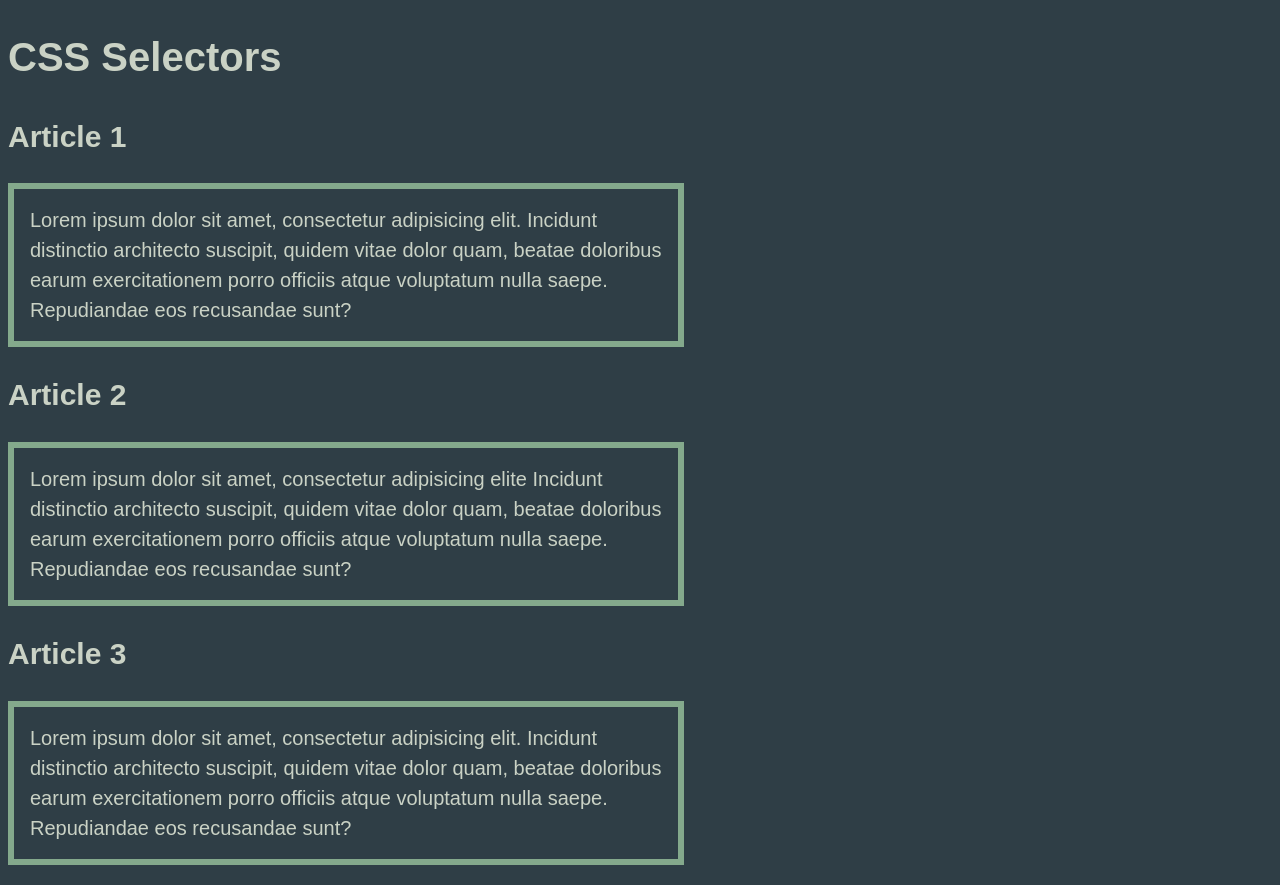
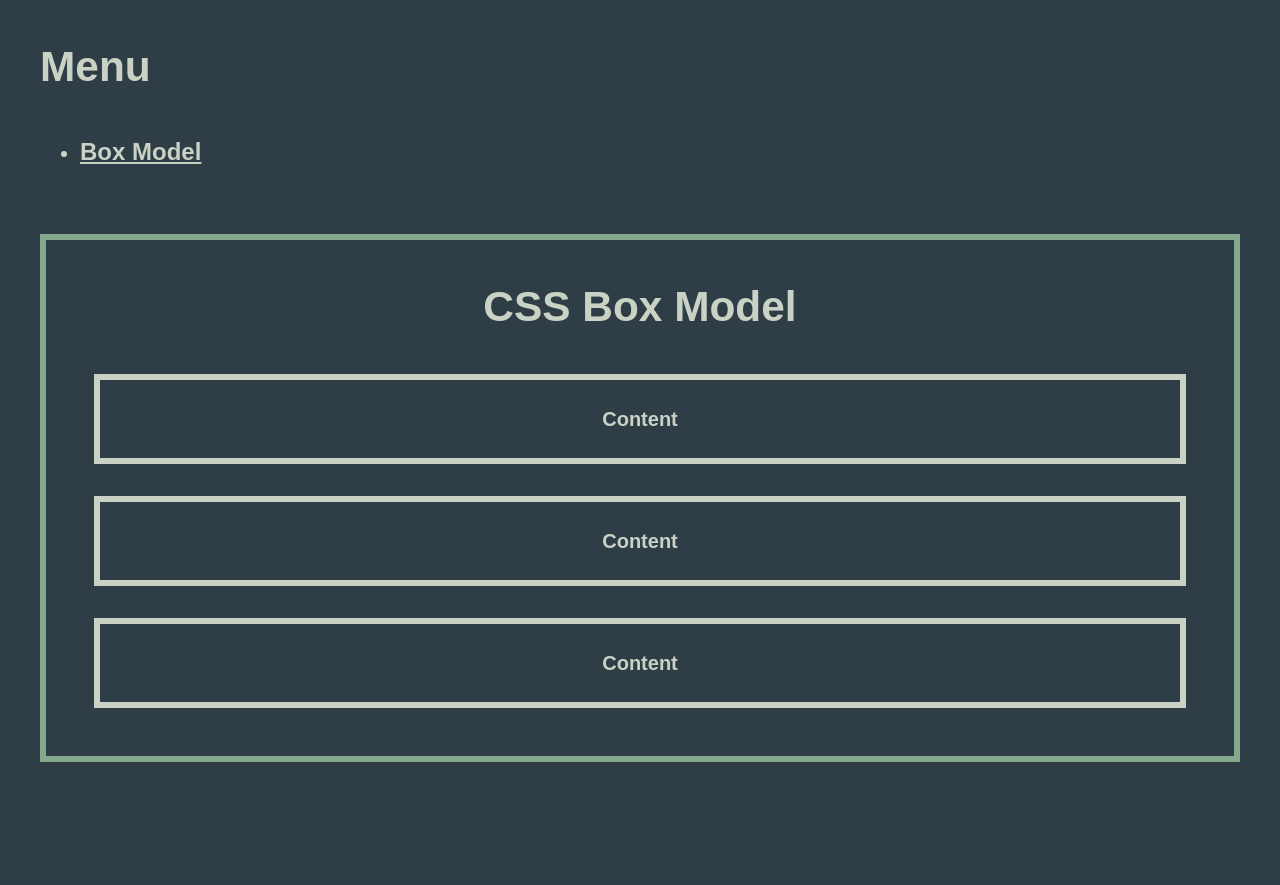
Before and after one commit to MiguelCalderon2006/CSS, a plain HTML site: page index.html in a window 1280 px wide. After the commit the page ends 826 px from the top, so only its background shows below. Drawn offline with Linux system fonts and the light colour scheme.

Commit message:
box model & doc formatting done

```diff
--- a/css/style.css
+++ b/css/style.css
@@ -1,20 +1,58 @@
 /* https://coolors.co/palette/cad2c5-84a98c-52796f-354f52-2f3e46 */
 /* Clolor pallete used */
+* {
+  box-sizing: border-box;
+}
 
 body {
-  font-size: 20px;
   font-family: Arial, Helvetica, sans-serif;
   line-height: 1.5;
   background: #2f3e46;
   color: #cad2c5;
+  padding-right: 2rem;
+  padding-left: 2rem;
+  font-size: 1.25rem;
+}
+nav {
+  margin-bottom: 4rem;
+}
+section {
+  text-align: center;
+
+  border: 6px solid #84a98c;
+  padding-left: 1rem;
+  padding-right: 1rem;
+  padding-bottom: 1rem;
+  margin-bottom: 4rem;
 }
 
-p {
-  border: 6px solid #84a98c;
+.bmContainer {
+  padding: 1.5rem;
+  margin: 2rem;
+  text-align: center;
+  font-weight: 800;
+  border: 6px solid #cad2c5;
+}
+
+h1 {
   color: #cad2c5;
-  width: 50%;
+  font-size: 2.65rem;
+}
+h2 {
+  color: #cad2c5;
+  font-size: 1.5rem;
+}
+h3 {
+  color: #cad2c5;
   font-size: 1.25rem;
-  padding: 1rem;
+}
+
+a {
+  color: #cad2c5;
+}
+
+a:hover {
+  color: #52796f;
 }
 
 /* h1 {
--- a/index.html
+++ b/index.html
@@ -9,36 +9,20 @@
     <style></style>
   </head>
   <body>
-    <h1>CSS Selectors</h1>
+    <nav class="menuSection">
+      <h1>Menu</h1>
+      <ul>
+        <li>
+          <h2><a href="#box">Box Model</a></h2>
+        </li>
+      </ul>
+    </nav>
 
-    <article>
-      <h2>Article 1</h2>
-      <p class="a1">
-        Lorem ipsum dolor sit amet, consectetur adipisicing elit. Incidunt
-        distinctio architecto suscipit, quidem vitae dolor quam, beatae
-        doloribus earum exercitationem porro officiis atque voluptatum nulla
-        saepe. Repudiandae eos recusandae sunt?
-      </p>
-    </article>
-    <article>
-      <h2>Article 2</h2>
-      <p class="a2">
-        Lorem ipsum dolor sit amet,<span class="highlight">
-          consectetur adipisicing elite
-        </span>
-        Incidunt distinctio architecto suscipit, quidem vitae dolor quam, beatae
-        doloribus earum exercitationem porro officiis atque voluptatum nulla
-        saepe. Repudiandae eos recusandae sunt?
-      </p>
-    </article>
-    <article>
-      <h2>Article 3</h2>
-      <p class="a3">
-        Lorem ipsum dolor sit amet, consectetur adipisicing elit. Incidunt
-        distinctio architecto suscipit, quidem vitae dolor quam, beatae
-        doloribus earum exercitationem porro officiis atque voluptatum nulla
-        saepe. Repudiandae eos recusandae sunt?
-      </p>
-    </article>
+    <section class="bmSection" id="box">
+      <h1 class="">CSS Box Model</h1>
+      <div class="bmContainer">Content</div>
+      <div class="bmContainer">Content</div>
+      <div class="bmContainer">Content</div>
+    </section>
   </body>
 </html>
```
